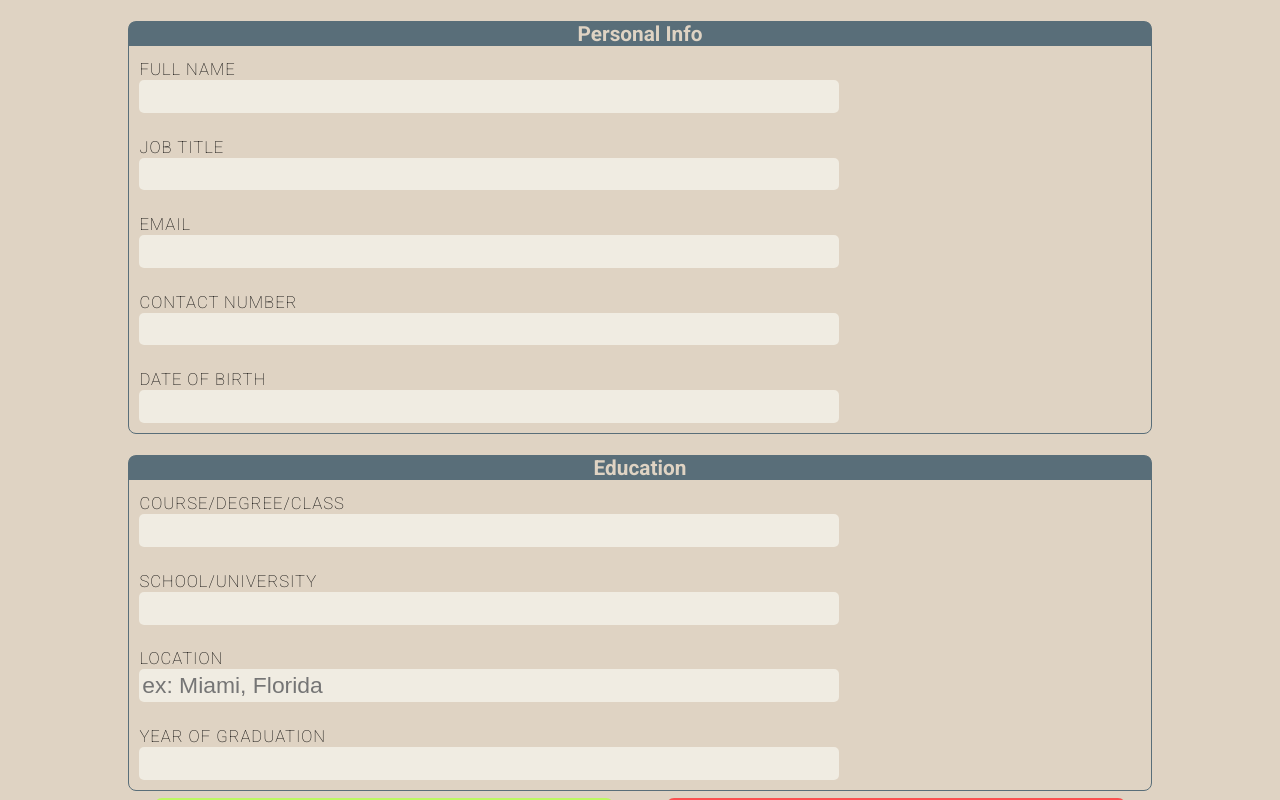
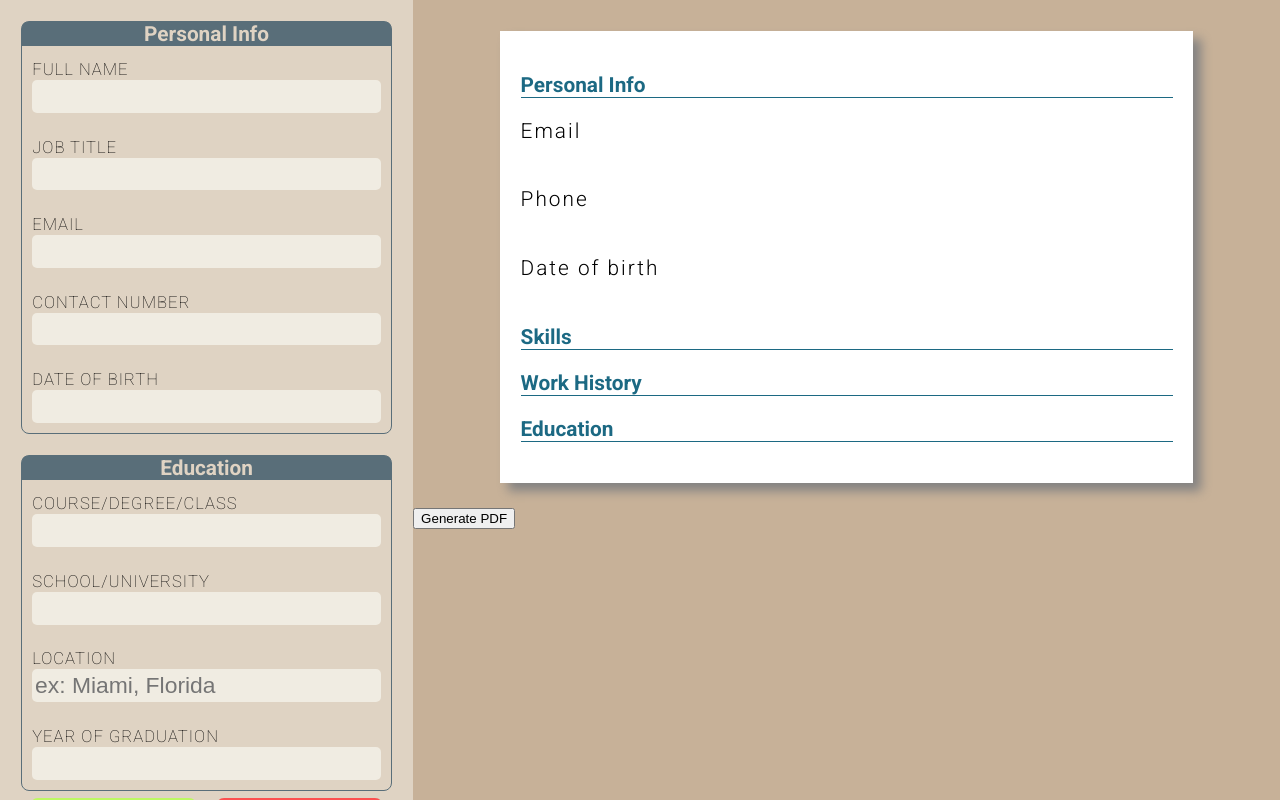
Before and after one commit to maximkwski/cv-app, a React (Vite) app: page / in a window 1280 px wide. Shown: the top 800 px of the page. Built offline with nearby package versions, Linux system fonts and the light colour scheme.

Commit message:
add media q for mid, large screens

```diff
--- a/src/App.css
+++ b/src/App.css
@@ -4,3 +4,36 @@
   padding: 2rem;
   text-align: center;
 } */
+
+.container {
+  max-width: 1280px;
+  margin: 0 auto;
+  width: 80%;
+}
+
+@media screen and (min-width: 740px) {
+  #root {
+    display: flex;
+  }
+
+  #cvForm {
+    width: 40%;
+    margin: 0 1em 1em;
+  }
+
+  #output-cv {
+    width: 60%;
+  }
+}
+
+@media screen and (min-width: 1040px) {
+
+  #cvForm {
+    width: 30%;
+
+  }
+
+  #output-cv {
+    width: 70%;
+  }
+}
--- a/src/App.jsx
+++ b/src/App.jsx
@@ -1,7 +1,7 @@
 import { useState } from 'react'
 import './App.css'
-import Form from './Form'
-import OutputCV from './OutputCV'
+import Form from './components/Form'
+import OutputCV from './components/OutputCV'
 
 export default function App() {
   const [info, setInfo] = useState({
--- /dev/null
+++ b/src/components/EducationSection.jsx
@@ -0,0 +1,45 @@
+import '../styles/Form.css';
+
+const EducationSection = ({ index, handleInputChange, info }) => {
+
+    const educationInfo = info.education[index] || {}; // Get education info for the specific index
+    const { 'eduStudy' : study, 'eduSchool' : school,
+    'eduLocation' : location,  'eduGradyear' : gradYear } = educationInfo; // Destructure education info
+
+    return (
+        <section className='education' key={index}>
+            <h2>Education</h2>
+            <div className="form-row">
+                <label htmlFor={`eduStudy${index}`}>Course/Degree/Class</label><br />
+                <input type="text" name={`eduStudy${index}`} id={`eduStudy${index}`}
+                onChange={handleInputChange}
+                value={study || ''}
+                />
+            </div>
+            <div className="form-row">
+                <label htmlFor={`eduSchool${index}`}>School/University</label><br />
+                <input type="text" name={`eduSchool${index}`} id={`eduSchool${index}`}
+                onChange={handleInputChange}
+                value={school || ''}
+                />
+            </div>
+            <div className="form-row">
+                <label htmlFor={`eduLocation${index}`}>Location</label><br />
+                <input type="text" name={`eduLocation${index}`} id={`eduLocation${index}`} placeholder='ex: Miami, Florida'
+                onChange={handleInputChange}
+                value={location || ''}
+                />
+            </div>
+            <div className="form-row">
+                <label htmlFor={`eduGradyear${index}`}>Year of graduation</label><br />
+                <input type="text" name={`eduGradyear${index}`} id={`eduGradyear${index}`}
+                onChange={handleInputChange}
+                value={gradYear || ''}
+               />
+            </div>
+
+        </section>
+    );
+};
+
+export default EducationSection;
--- /dev/null
+++ b/src/components/ExperienceSection.jsx
@@ -0,0 +1,49 @@
+import '../styles/Form.css';
+
+const ExperienceSection = ( {index, handleInputChange, info} ) => {
+    const experienceInfo = info.experience[index] || {};
+    const { 'expCompany' : company,
+            'expJobTitle' : jobTitle,
+            'expJobResp' : jobResp,
+            'expJobStart' : jobStart,
+            'expJobEnd' : jobEnd } = experienceInfo;
+
+
+    return (
+        <section className='experience'>
+                <h2>Work History</h2>
+                <div className="form-row">
+                    <label htmlFor={`expCompany${index}`}>Company name, Location</label><br />
+                    <input type="text" name={`expCompany${index}`} id={`expCompany${index}`}
+                    onChange={handleInputChange}
+                    value={company || ''} />
+                </div>
+                <div className="form-row">
+                    <label htmlFor={`expJobTitle${index}`}>Job title</label><br />
+                    <input type="text" name={`expJobTitle${index}`} id={`expJobTitle${index}`}
+                    onChange={handleInputChange}
+                    value={jobTitle || ''}/>
+                </div>
+                <div className="form-row">
+                    <label htmlFor={`job-resp${index}`}>Main responsibilities</label><br />
+                    <textarea  name={`expJobResp${index}`} id={`job-resp${index}`} cols="30" rows="5"
+                    onChange={handleInputChange}
+                    value={jobResp || ''}/>
+                </div>
+                <div className="form-row">
+                    <label htmlFor={`job-start${index}`}>From</label><br />
+                    <input type="text" name={`expJobStart${index}`} id={`job-start${index}`}
+                    onChange={handleInputChange}
+                    value={jobStart || ''}/>
+                </div>
+                <div className="form-row">
+                    <label htmlFor={`job-end${index}`}>To</label><br />
+                    <input type="text" name={`expJobEnd${index}`} id={`job-end${index}`}
+                    onChange={handleInputChange}
+                    value={jobEnd || ''} />
+                </div>
+            </section>
+    )
+}
+
+export default ExperienceSection;
--- a/src/Form.jsx
+++ b/src/components/Form.jsx
@@ -1,8 +1,10 @@
 import { useState } from 'react';
-import OutputCV from './OutputCV';
-import './styles/Form.css';
 
-export default function Form({ info, setInfo, onInfoChange, educationSections, experienceSections,
+import '../styles/Form.css';
+import EducationSection from './EducationSection';
+import ExperienceSection from './ExperienceSection';
+
+export default function Form({ info, setInfo,  educationSections, experienceSections,
     setEducationSections, setExperienceSections }) {
 
 
@@ -149,92 +151,3 @@ export default function Form({ info, setInfo, onInfoChange, educationSections, e
       </form>
     )
 }
-
-
-const EducationSection = ({ index, handleInputChange, info }) => {
-
-    const educationInfo = info.education[index] || {}; // Get education info for the specific index
-    const { 'eduStudy' : study, 'eduSchool' : school,
-    'eduLocation' : location,  'eduGradyear' : gradYear } = educationInfo; // Destructure education info
-
-    return (
-        <section className='education' key={index}>
-            <h2>Education</h2>
-            <div className="form-row">
-                <label htmlFor={`eduStudy${index}`}>Course/Degree/Class</label><br />
-                <input type="text" name={`eduStudy${index}`} id={`eduStudy${index}`}
-                onChange={handleInputChange}
-                value={study || ''}
-                />
-            </div>
-            <div className="form-row">
-                <label htmlFor={`eduSchool${index}`}>School/University</label><br />
-                <input type="text" name={`eduSchool${index}`} id={`eduSchool${index}`}
-                onChange={handleInputChange}
-                value={school || ''}
-                />
-            </div>
-            <div className="form-row">
-                <label htmlFor={`eduLocation${index}`}>Location</label><br />
-                <input type="text" name={`eduLocation${index}`} id={`eduLocation${index}`} placeholder='ex: Miami, Florida'
-                onChange={handleInputChange}
-                value={location || ''}
-                />
-            </div>
-            <div className="form-row">
-                <label htmlFor={`eduGradyear${index}`}>Year of graduation</label><br />
-                <input type="text" name={`eduGradyear${index}`} id={`eduGradyear${index}`}
-                onChange={handleInputChange}
-                value={gradYear || ''}
-               />
-            </div>
-
-        </section>
-    );
-};
-
-const ExperienceSection = ( {index, handleInputChange, info} ) => {
-    const experienceInfo = info.experience[index] || {};
-    const { 'expCompany' : company,
-            'expJobTitle' : jobTitle,
-            'expJobResp' : jobResp,
-            'expJobStart' : jobStart,
-            'expJobEnd' : jobEnd } = experienceInfo;
-
-
-    return (
-        <section className='experience'>
-                <h2>Work History</h2>
-                <div className="form-row">
-                    <label htmlFor={`expCompany${index}`}>Company name, Location</label><br />
-                    <input type="text" name={`expCompany${index}`} id={`expCompany${index}`}
-                    onChange={handleInputChange}
-                    value={company || ''} />
-                </div>
-                <div className="form-row">
-                    <label htmlFor={`expJobTitle${index}`}>Job title</label><br />
-                    <input type="text" name={`expJobTitle${index}`} id={`expJobTitle${index}`}
-                    onChange={handleInputChange}
-                    value={jobTitle || ''}/>
-                </div>
-                <div className="form-row">
-                    <label htmlFor={`job-resp${index}`}>Main responsibilities</label><br />
-                    <textarea  name={`expJobResp${index}`} id={`job-resp${index}`} cols="30" rows="5"
-                    onChange={handleInputChange}
-                    value={jobResp || ''}/>
-                </div>
-                <div className="form-row">
-                    <label htmlFor={`job-start${index}`}>From</label><br />
-                    <input type="text" name={`expJobStart${index}`} id={`job-start${index}`}
-                    onChange={handleInputChange}
-                    value={jobStart || ''}/>
-                </div>
-                <div className="form-row">
-                    <label htmlFor={`job-end${index}`}>To</label><br />
-                    <input type="text" name={`expJobEnd${index}`} id={`job-end${index}`}
-                    onChange={handleInputChange}
-                    value={jobEnd || ''} />
-                </div>
-            </section>
-    )
-}
--- a/src/OutputCV.jsx
+++ b/src/components/OutputCV.jsx
@@ -1,13 +1,13 @@
 import PdfGenerator from './PdfGenerator'
-import './styles/OutputCV.css'
+import '../styles/OutputCV.css'
 
 export default function OutputCV({info}) {
 
 
     return (
         <>
-        <div className="container" id='output-cv'>
-            <div className="output-content">
+        <div id='output-cv'>
+            <div className="output-content container">
                 <header>
                     <h1>{info.fullName}</h1>
                     <h3>{info.title}</h3>
@@ -75,8 +75,8 @@ export default function OutputCV({info}) {
                     </div>
                 </main>
             </div>
+            <PdfGenerator info={info}/>
         </div>
-        <PdfGenerator info={info}/>
         </>
     )
 }
--- a/src/styles/Form.css
+++ b/src/styles/Form.css
@@ -1,7 +1,5 @@
-.container {
-    max-width: 1280px;
-    margin: 0 auto;
-    width: 80%;
+.cv-form {
+    margin-bottom: 1em;
 }
 
 form h2 {
--- a/src/styles/OutputCV.css
+++ b/src/styles/OutputCV.css
@@ -1,6 +1,13 @@
+#output-cv {
+    /* font-size: 0.5em; */
+    background-color: #c7b198;
+    padding-top: 0.5em;
+}
+
 .left-side,
 .right-side {
     margin-bottom: 1em;
+
 }
 
 .output-content {
@@ -82,3 +89,10 @@
 .cv-school-location {
     font-style: italic;
 }
+
+.cv-email {
+    max-width: 100%;
+    overflow-x: auto;
+    /* Enable horizontal scrolling when content overflows */
+    white-space: nowrap;
+}
```
Also changed, not shown: src/components/PdfGenerator.jsx (renamed from src/PdfGenerator.jsx).
